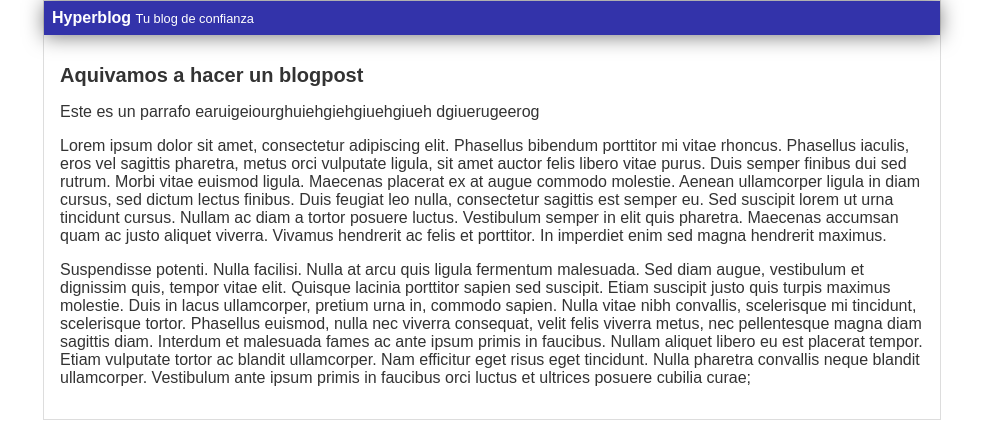
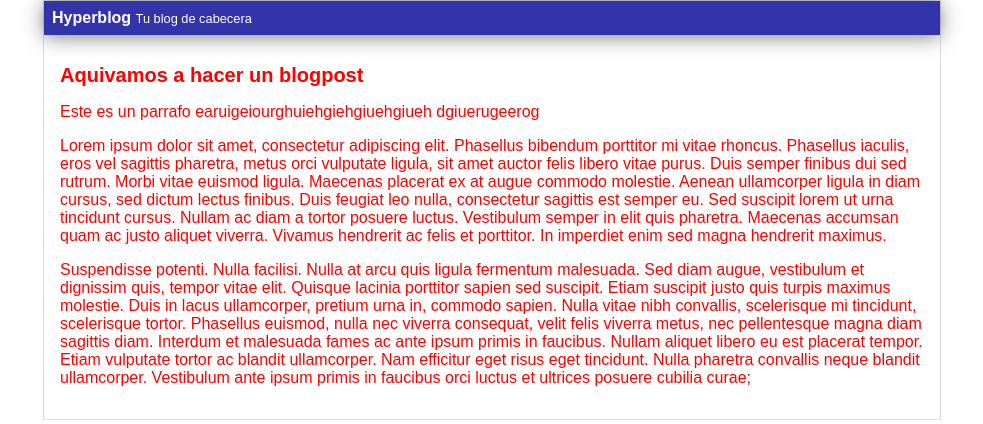
Before and after one commit to anahiza/Hyperblog-PlatziCourse, a plain HTML site: page index.html in a window 1280 px wide. Shown: the whole page, without its empty margins (148-1131 px from the left). Drawn offline with Linux system fonts and the light colour scheme.

Commit message:
Modifiqué la cabecera y color de texto

```diff
--- a/index.html
+++ b/index.html
@@ -10,7 +10,7 @@
   <div id="container">
       <div id="cabecera">
           Hyperblog
-          <span id="tagline">Tu blog de confianza</span>
+          <span id="tagline">Tu blog de cabecera</span>
       </div>
       <div id="post">
       <h1>Aquivamos a hacer un blogpost</h1>
--- a/style.css
+++ b/style.css
@@ -2,7 +2,7 @@ body
 {
     text-align: left;
     font-family: Arial, Helvetica, sans-serif;
-    color: #333333;
+    color: red;
     margin: 0;
     padding: 0;
     font-size: 16px;
```
